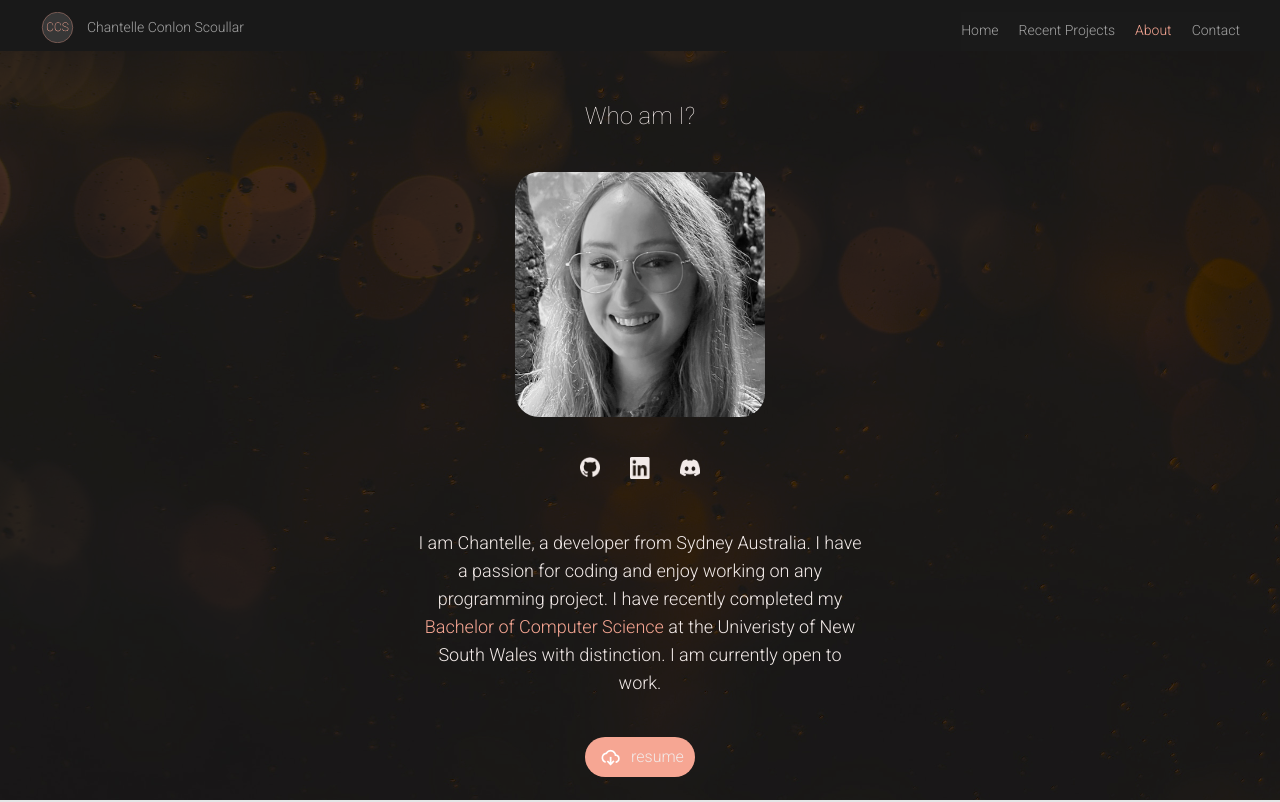
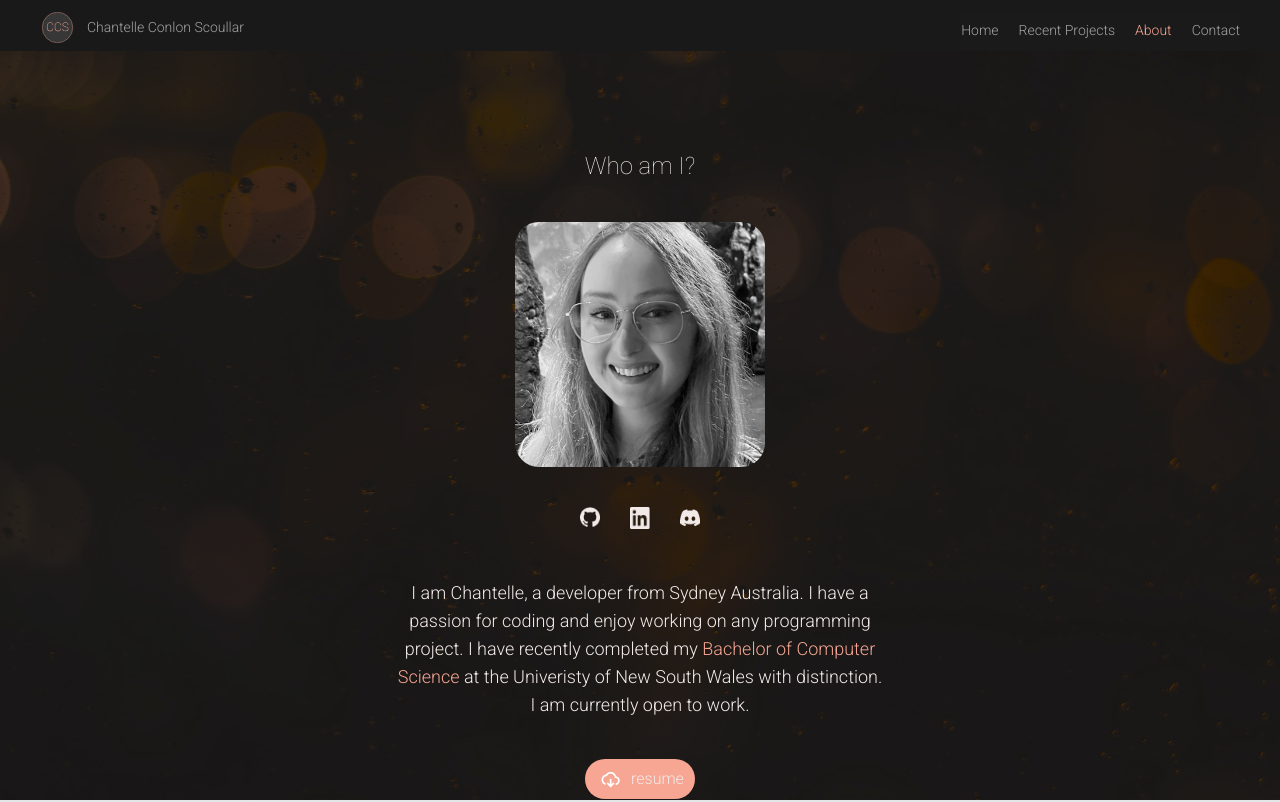
Before and after one commit to chanteCon/portfolioWebsite, a Next.js app in the folder website/: page /about in a window 1280 px wide. Shown: the top 802 px of the page. Built offline with nearby package versions, Linux system fonts and the light colour scheme.

Commit message:
scroll on fixed half of abour page if need

```diff
--- a/website/app/about/page.js
+++ b/website/app/about/page.js
@@ -43,8 +43,8 @@ export default function About() {
     )
   }
  return (
-  <div className = 'relative pt-[100px] text-[#F2EAE8] flex 3xl:flex-row flex-col justify-center gap-y-[40px]'>
-    <section className = "3xl:fixed left-[150px] top-[150px] flex flex-col items-center justify-center sm:w-[640px] gap-[40px]">
+  <div className = 'relative pt-[100px] text-[#F2EAE8] flex mxl:flex-row flex-col justify-center gap-[40px] '>
+    <section className = "mxl:fixed 2xl:left-[150px] left-[80px] flex flex-col items-center justify-center sm:w-[640px] md:w-[700px] gap-[40px] overflow-auto top-0 right-0 bottom-0 sm:pt-[50px]">
       <h1 className = "text-2xl font-extralight">Who am I?</h1>
       <img
         src = "/images/aboutImg.png"
@@ -73,8 +73,8 @@ export default function About() {
         <p> resume </p>
       </a>
     </section>
-    <div className = "3xl:relative flex flex-col left-[350px] gap-y-[100px]">
-      <section className = "sm:w-[640px] flex flex-col justify-center items-center" >
+    <div className = "mxl:relative flex flex-col mxl:mr-[100px] 2xl:mr-0 left-[350px] gap-y-[100px]">
+      <section className = "sm:w-[640px] md:w-[700px] flex flex-col justify-center items-center" >
         <p className = "text-lg hidden sm:block" >Skills</p>
         <div className = "mt-[10px] flex flex-row flex-wrap gap-[15px] justify-center ">
           <div className ="flex flex-col items-center gap-[10px]">
--- a/website/tailwind.config.js
+++ b/website/tailwind.config.js
@@ -19,6 +19,9 @@ module.exports = {
       'xl': '1280px',
       // => @media (min-width: 1280px) { ... }
 
+      'mxl': '1440px',
+      // => @media (min-width: 1280px) { ... }
+
       '2xl': '1536px',
       // => @media (min-width: 1536px) { ... }
 
```
